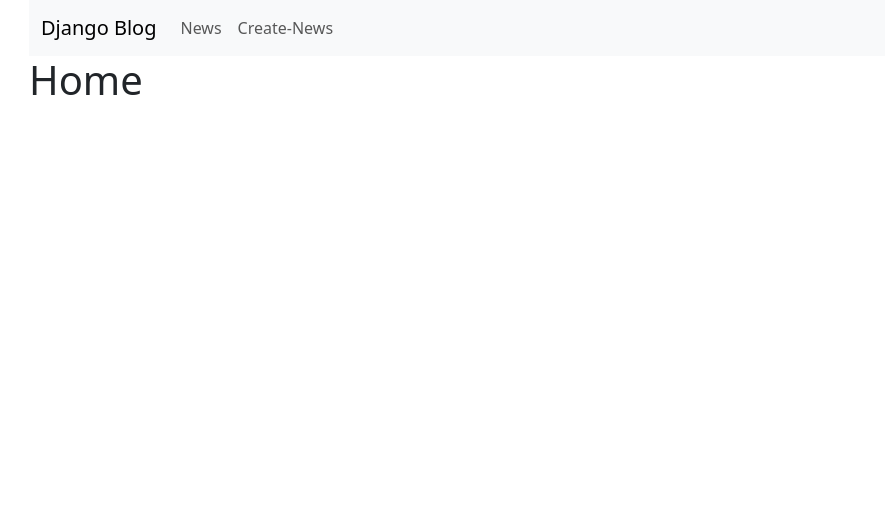
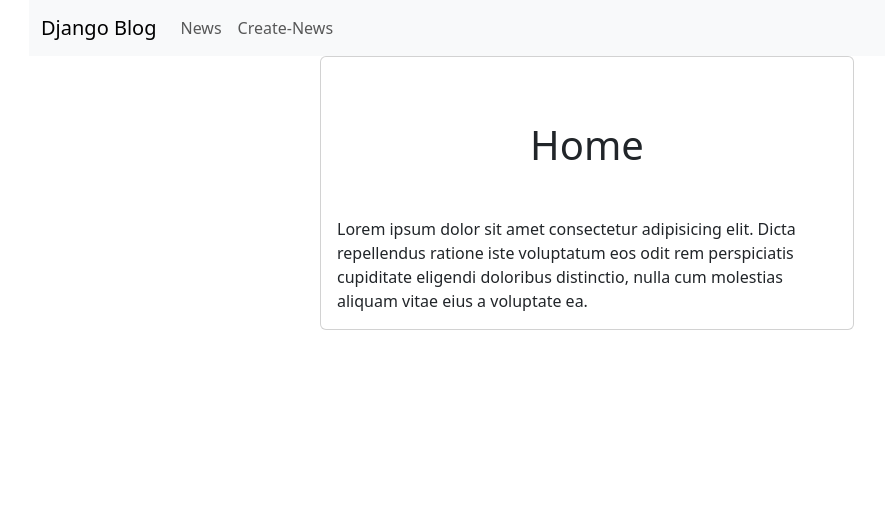
Before and after one commit to joelcm20/curso-informatorio, a Django app: page / in a window 1280 px wide. Shown: the top 529 px of the page, without its empty margins (53-938 px from the left). Before the commit the page ends 95 px from the top, so only its background shows below. Run offline with Django 4.2, Linux system fonts and the light colour scheme.

Commit message:
template y vista de home

```diff
--- a/semana_10/ejercicios/django/templates/home.html
+++ b/semana_10/ejercicios/django/templates/home.html
@@ -1,7 +1,19 @@
-{% extends "layout.html" %}
+{% extends "layout.html" %} {% block content %}
 
-{% block content %}
-
-<h1>Home</h1>
+<main class="container" style="min-height: 100vh;">
+  <div class="row">
+    <div class="col-md-6 offset-3">
+      <div class="card card-body">
+        <h1 class="card-title text-center display-6 my-5">Home</h1>
+        <p class="card-text">
+          Lorem ipsum dolor sit amet consectetur adipisicing elit. Dicta
+          repellendus ratione iste voluptatum eos odit rem perspiciatis
+          cupiditate eligendi doloribus distinctio, nulla cum molestias aliquam
+          vitae eius a voluptate ea.
+        </p>
+      </div>
+    </div>
+  </div>
+</main>
 
 {% endblock %}
```
